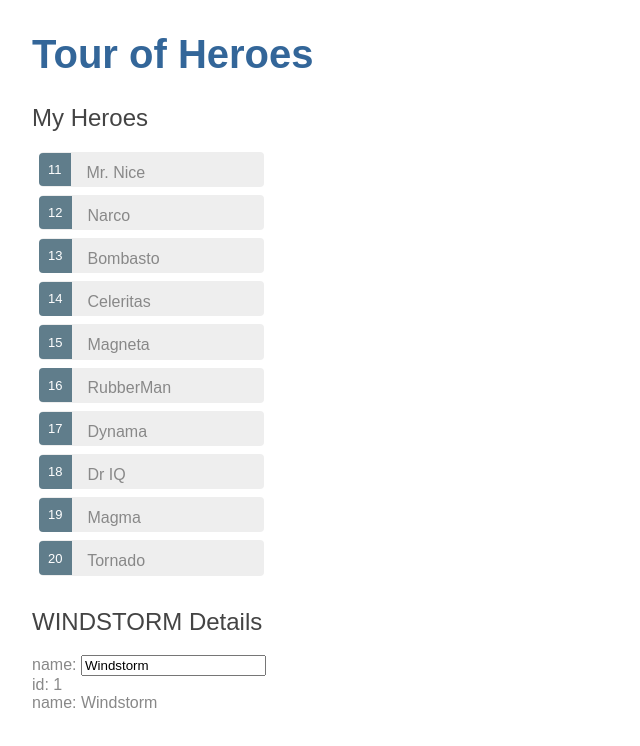
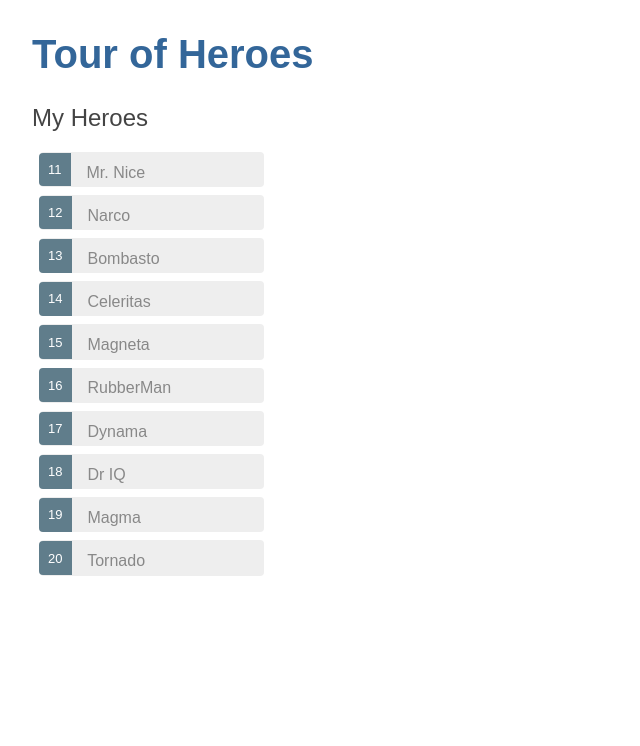
Before and after one commit to Nimsaja/AngularTutorial, an Angular app: page / in a window 1280 px wide. Shown: the top 746 px of the page, without its empty margins (0-640 px from the left). Built offline with nearby package versions, Linux system fonts and the light colour scheme.

Commit message:
show details of selected hero

```diff
--- a/src/app/heroes/heroes.component.html
+++ b/src/app/heroes/heroes.component.html
@@ -1,15 +1,21 @@
 <h2>My Heroes</h2>
 <ul class="heroes">
-	<li *ngFor="let hero of heroes">
+	<li *ngFor="let hero of heroes"
+		[class.selected]="hero === selectedHero"
+		(click)="onSelect(hero)">
 		<span class="badge">{{hero.id}}</span> {{hero.name}}
 	</li>
 </ul>
 
-<h2>{{hero.name | uppercase }} Details</h2>
-<div>
-	<label>name:
-		<input [(ngModel)]="hero.name" placeholder="name">
-	</label>
+<div *ngIf="selectedHero"> <!-- hide detail view when selectedHero is undefined -->
+
+	<h2>{{selectedHero.name | uppercase }} Details</h2>
+	<div>
+		<span>id: </span>{{selectedHero.id}}
+	</div>
+	<div> <!-- binding input to name -->
+		<label>name: <input [(ngModel)]="selectedHero.name"
+			placeholder="name">
+		</label>
+	</div>
 </div>
-<div><span>id: </span>{{hero.id}}</div>
-<div><span>name: </span>{{hero.name}}</div>
--- a/src/app/heroes/heroes.component.ts
+++ b/src/app/heroes/heroes.component.ts
@@ -11,14 +11,20 @@ export class HeroesComponent implements OnInit {
 
   heroes = HEROES;
 
-  hero: Hero = {
-    id: 1,
-    name: 'Windstorm'
-  };
+//  hero: Hero = {
+//    id: 1,
+//    name: 'Windstorm'
+//  };
+
+  selectedHero: Hero;
 
   constructor() { }
 
   ngOnInit() {
   }
 
+  onSelect(hero: Hero): void {
+    this.selectedHero = hero;
+  }
+
 }
```
